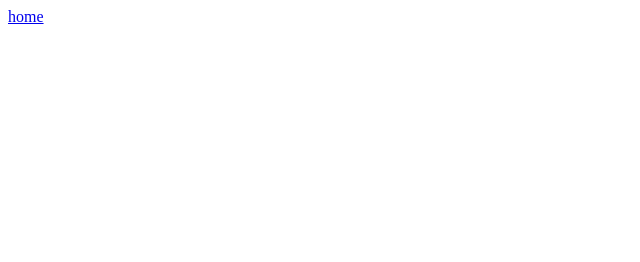
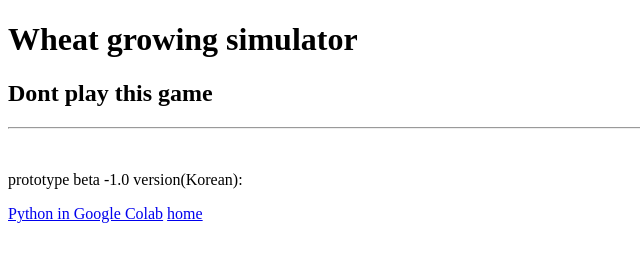
Before and after one commit to soksapo/soksapo.github.io, a plain HTML site: page wheatsim.html in a window 1280 px wide. Shown: the whole page, without its empty margins (0-640 px from the left). Drawn offline with Linux system fonts and the light colour scheme.

Commit message:
Update wheatsim.html

```diff
--- a/wheatsim.html
+++ b/wheatsim.html
@@ -1,9 +1,16 @@
 <!DOCTYPE html>
 <html>
   <head>
-    <title>wheat simulator</title>
+    <title>Wheat growing simulator</title>
+    <link rel="icon" href="/files/favicon.png" type="image/x-icon">
   </head>
   <body>
+    <h1>Wheat growing simulator</h1>
+    <h2>Dont play this game</h2>
+    <hr>
+    <br>
+    <p>prototype beta -1.0 version(Korean):</p>
+    <a href="https://colab.research.google.com/drive/1P508HX5n8rd3fKwini_FbX1HE9c7yA5s?usp=sharing">Python in Google Colab</a>
     <a href="index.html">home</a>
   </body>
 </html>
```
